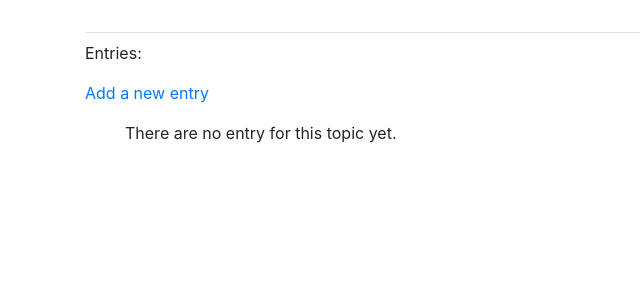
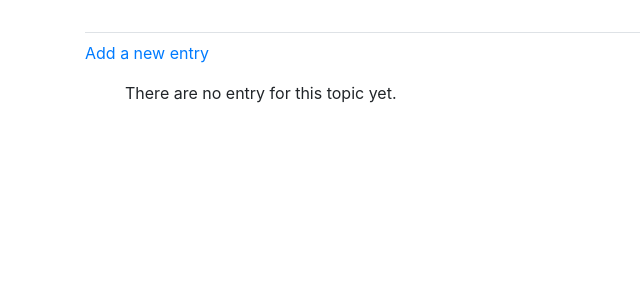
Before and after one commit to gengwg/learning_log, a Django app: template learning_logs/templates/learning_logs/topic.html in a window 1280 px wide. Shown: the part 58-358 px from the top of the page, without its empty margins (0-640 px from the left). Run offline with Django 3.2, Linux system fonts and the light colour scheme; the template is opened without the code that fills it, so the values that code supplies are empty; some libraries are stand-ins or nearby versions.

Commit message:
style the entries on the topics page

```diff
--- a/learning_logs/templates/learning_logs/topic.html
+++ b/learning_logs/templates/learning_logs/topic.html
@@ -6,7 +6,6 @@
 
 {% block content %}
 
-<p>Entries:</p>
 <p>
   <a href="{% url 'learning_logs:new_entry' topic.id %}">Add a new entry</a>
 </p>
```
